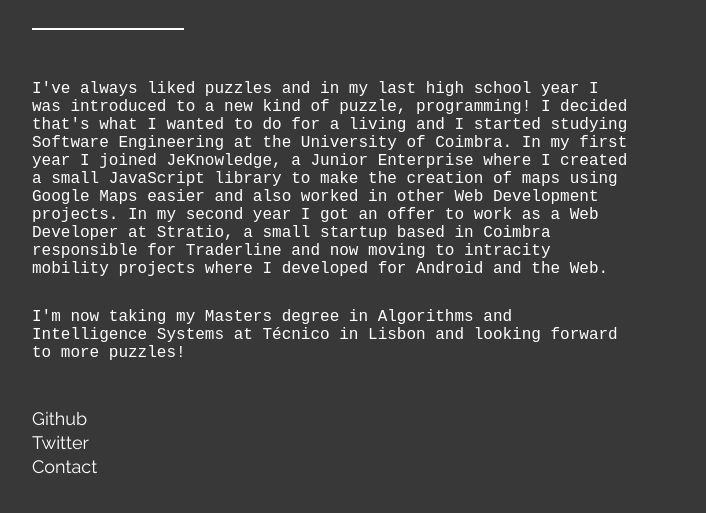
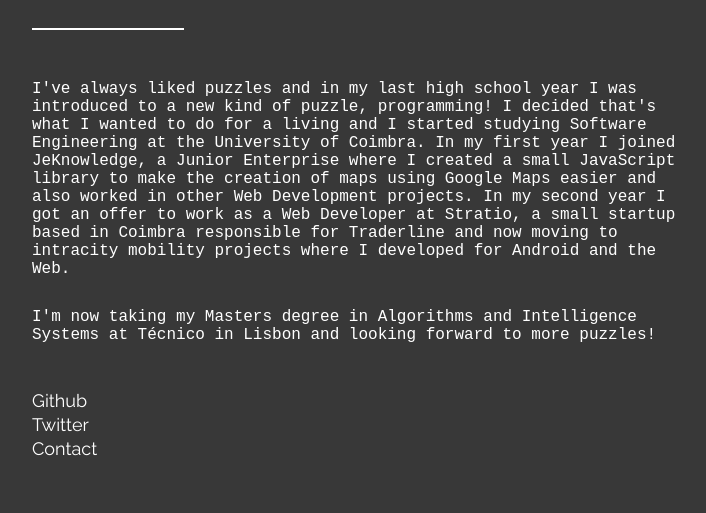
Before and after one commit to BCasaleiro/bcasaleiro.github.io, a plain HTML site: page index.html in a window 1280 px wide. Shown: the part 211-724 px from the top of the page, without its empty margins (58-764 px from the left). Drawn offline with Linux system fonts and the light colour scheme.

Commit message:
reverting the changes

```diff
--- a/main.css
+++ b/main.css
@@ -38,6 +38,7 @@ hr {
 .bio-text {
   display: block;
   padding-bottom: 30px;
+  max-width: 650px;
   font-family: "Courier New", Courier, monospace;
   font-size: 16px;
   font-weight: 400;
@@ -72,9 +73,3 @@ footer a {
   text-decoration: none;
   color: #FFFFFF;
 }
-
-@media screen and (min-width: 768px) {
-  .bio-text {
-     width: 600px;
-   }
-}
```
